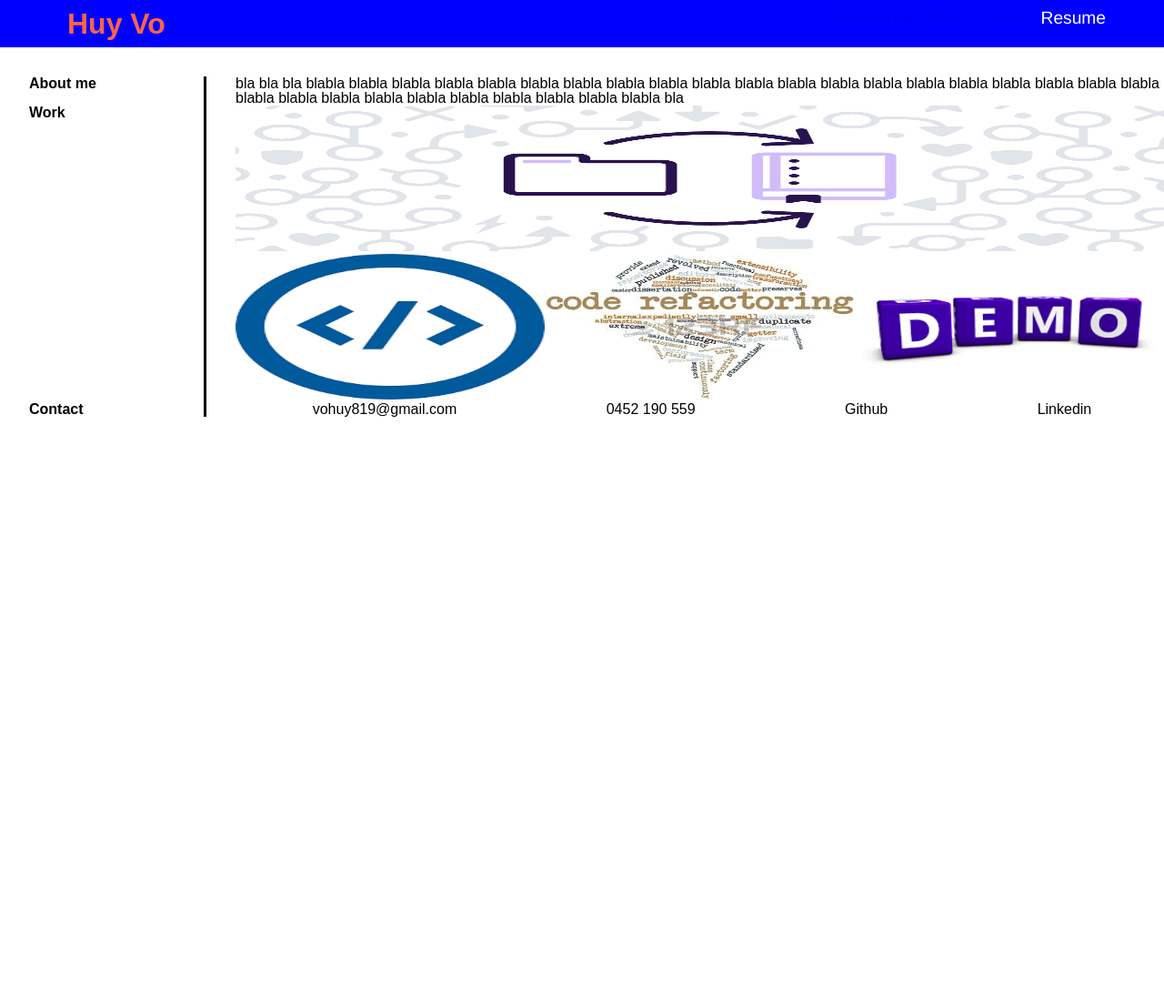
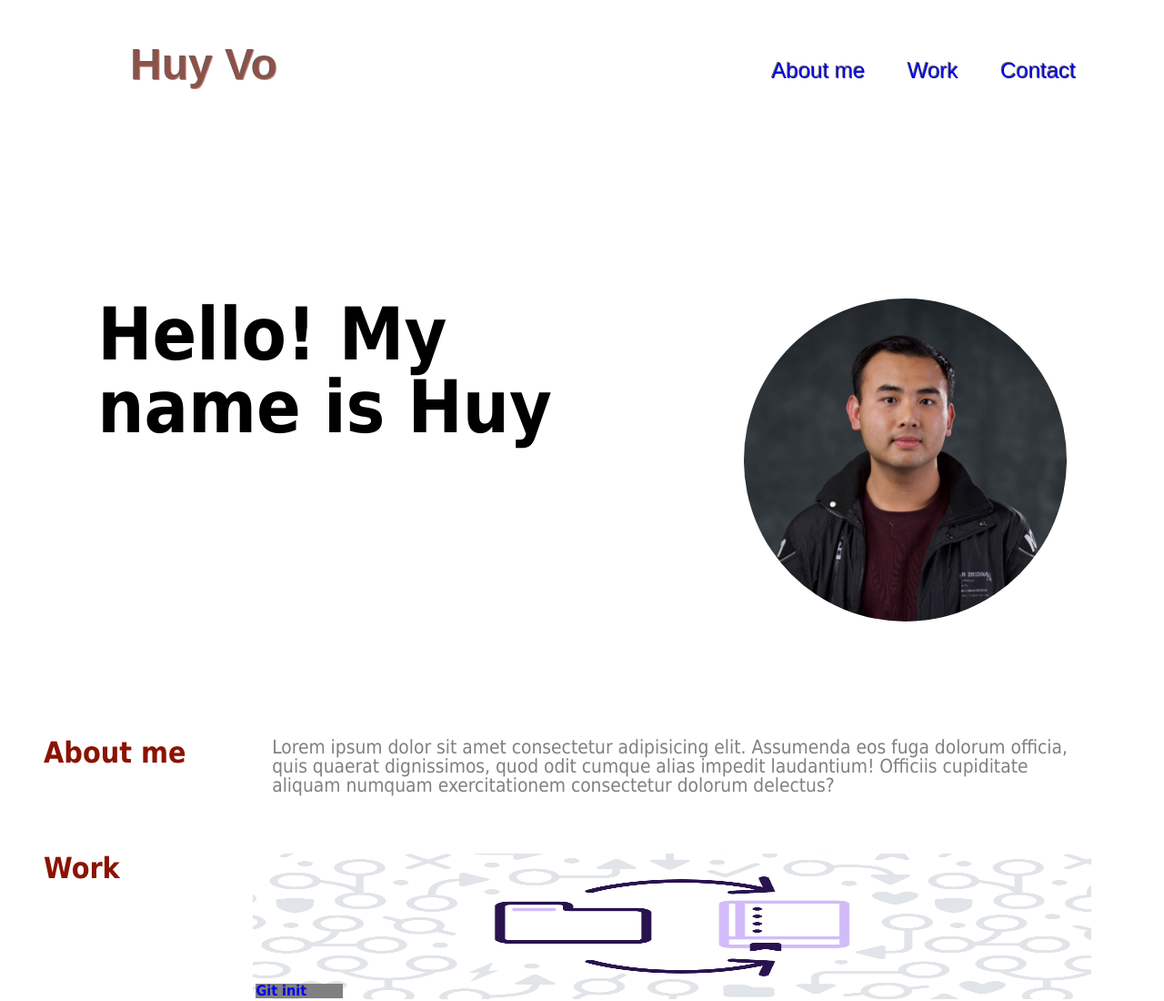
Before and after one commit to HuyHHV/Portfolio, a plain HTML site: page index.html in a window 1280 px wide. Shown: the top 1100 px of the page at 91% size. Before the commit the page ends 800 px from the top, so only its background shows below. Drawn offline with Linux system fonts and the light colour scheme.

```diff
--- a/assets/css/style.css
+++ b/assets/css/style.css
@@ -1,36 +1,74 @@
 :root {
-  --hyper: white
+  --paint: rgba(161, 74, 60,0.65);
+  --card_header: rgba(139, 19, 0, 1)
+}
+
+body {
+    background-color: white;
+    margin: 3em;
+    font-family:Tahoma, Arial, Helvetica, sans-serif;
 }
 
 /* Header */
 header {
-    padding: 10px 5%;
-    display: flex;
-    justify-content: space-between;
-    background-color: blue;
+    font-family:Arial, Helvetica, sans-serif;
+    height: 35vh;
+    padding-bottom: 0.5em;
+
 }
 
 h1 {
-    font-family: fantasy;
-    color: tomato;
+    padding-left: 2em;
+    font-size: 3rem;
+    color: var(--paint);
     display: inline-block;
-    margin-left: 10px;
+    border: var(--paint);
+    text-shadow: -1px -1px rgba(19, 14, 13, 0.65);
+      ;
+}
+/* nav bar stylings */
+nav {
+    float:right;
+    padding-top: 0.75em;
+    margin-right: 1.2em;
+    font-size: 1.5rem;
+    color: var(--paint);
+    border: var(--paint);
+    text-shadow: -1px -1px rgba(19, 14, 13, 0.65);
+
+   }
+
+
+.navEffect {
+    display: inline-block;
+    padding: 0px 20px;
 
 }
 
-nav {
-    font-family: 'Franklin Gothic Medium', 'Arial Narrow', Arial, sans-serif;
-    font-size: 1.2rem;
-    color: var(--hyper);
+.navEffect:hover {
+    transition: all .3s ease-in-out;
+  }
 
-}
+.navEffect::after {
+      content: '';
+      display: block;
+      width: 0;
+      position:absolute;
+      left:50%;
+      height: 2px;
+      background: var(--card_header);
+      transition: cubic-bezier(.77,0,.18,1) 1s;
+  }
 
+.navEffect:hover::after {
+      width: 80%;
+      left: 10%;
+  }
 
-li {
-    display: inline-block;
-    margin-left: 5px;
+.navEffect {
+    transition: cubic-bezier(.77,0,.18,1) 1s;
+  }
 
-}
 
 a {
     text-decoration: none;
@@ -38,35 +76,66 @@ a {
 
 a:visited
 {
-    color: var(--hyper);
+    color:inherit;
     text-decoration: none;
 }
 
-
-
+div {
+    display: flex;
+    flex-wrap: wrap;
+    justify-content: space-around;
+    padding-bottom: 6em;
+}
 
 main {
-    margin-top: 2rem;
+
     display: flex;
     flex-direction: column;
 }
 
+h2 {
+    font-size: 5rem;
+    width: 50%;
+}
+
+#avarta {
+    width: 30%;
+    border-radius: 50%;
+}
+
+/* main */
+
+h3 {
+    font-size: 2rem;
+}
+
+.contain_padding {
+    padding-right: 2em;
+    padding-top: 2em;
+    padding-bottom: 2em;
+}
+
 .card-header {
     float: left;
-    margin-left: 2rem;
-    width: 15%;
+    width: 20%;
+    color: var(--card_header);
 }
 
 article {
     display: flex;
     flex-wrap: wrap;
-    border-left-style: solid;
-    padding-left: 2rem;
-    }
+}
+#paragraph1 {
+    font-size: 1.3rem;
+    padding-left: 1em;
+    padding-right: 1em;
+    color: gray;
+}
 
 
-img {
-    max-height: 10rem;
+
+#work img {
+    height: 10em;
     width: 100%;
 }
 
@@ -78,6 +147,14 @@ img {
 
 }
 
+h4 {
+    position: relative;
+    top: -20px;
+    left: 3px;
+    background-color: gray;
+    width: 6em;
+}
+
 #contact article {
     justify-content: center;
 }
@@ -85,4 +162,6 @@ img {
     display: flex;
     justify-content: space-around;
     width: 100%;
+    font-size: 1.3rem;
+    font-weight: bolder;
 }
--- a/index.html
+++ b/index.html
@@ -13,30 +13,38 @@
        <h1> Huy Vo</h1>
        <nav class="float-right">
            <ul>
-               <li> <a href="#About-me">About me</a></li>
-               <li> <a href="#Work">Work</a></li>
-               <li> <a href="#Contact">Contact</a></li>
-               <li> <a>Resume</a></li>
+               <li class="navEffect"> <a href="#about-me">About me</a></li>
+               <li class="navEffect"> <a href="#work">Work</a></li>
+               <li class="navEffect"> <a href="#contact">Contact</a></li>
            </ul>
        </nav>
     </header>
 
+    <div>
+        <h2>Hello! My name is Huy</h2>
+        <img id="avarta" src="./assets/images/personalphoto.jpg" alt="persnal photo">
+    </div>
+
+
     <main>
-        <section id="about-me">
-            <h2 class="card-header">About me</h2>
+        <section id="about-me" class="contain_padding">
+            <h3 class="card-header">About me</h2>
             <article>
-                <p> bla bla bla blabla blabla blabla blabla blabla blabla blabla blabla blabla blabla blabla blabla blabla blabla blabla blabla blabla blabla blabla blabla blabla blabla blabla blabla blabla blabla blabla blabla blabla blabla bla </p>
+                <p id="paragraph1"> Lorem ipsum dolor sit amet consectetur adipisicing elit. Assumenda eos fuga dolorum officia, quis quaerat dignissimos, quod odit cumque alias impedit laudantium! Officiis cupiditate aliquam numquam exercitationem consectetur dolorum delectus?
+                </p>
             </article>
+
         </section>
 
-        <section id="work">
-            <h2 class="card-header">Work</h2>
+        <section id="work" class="contain_padding">
+            <h3 class="card-header">Work</h2>
 
             <article>
 
                 <section class="card" id="git-init">
                     <a href="https://github.com/HuyHHV/git-init-sample">
                         <img src="./assets/images/git-init.png" alt="folder and server">
+                        <h4>Git init</h4>
                     </a>
 
                 </section>
@@ -44,19 +52,25 @@
                 <section class="card" id="prework">
                     <a href="https://github.com/HuyHHV/prework-about-me/tree/master/img">
                     <img src="./assets/images/prework.png" alt="html logo">
+                    <h4>Pre-Work</h4>
                     </a>
+
                 </section>
 
                 <section class="card">
                     <a href="https://github.com/HuyHHV/Code-refactor">
                     <img src="./assets/images/refactor.jpg" alt="code refactoring" >
+                    <h4>Code Refactoring</h4>
                     </a>
+
                 </section>
 
                 <section class="card">
                     <a href="https://github.com/HuyHHV/first-day-demo">
                     <img src="./assets/images/demo.png" alt="image of demo">
+                    <h4>First Day Demo</h4>
                     </a>
+
                </section>
 
             </article>
@@ -65,14 +79,14 @@
 
     </main>
     <footer>
-        <section id="contact">
-            <h2 class="card-header">Contact</h2>
+        <section id="contact" class="contain_padding">
+            <h3 class="card-header">Contact</h2>
             <article>
             <ul id="contact-infor">
                 <li> vohuy819@gmail.com </li>
                 <li> 0452 190 559</li>
-                <li> <a>Github</a></li>
-                <li> <a>Linkedin</a></li>
+                <li> <a href="https://github.com/HuyHHV">Github</a></li>
+                <li> <a href="https://www.linkedin.com/in/huy-vo-a5b638118/">Linkedin</a></li>
             </ul>
             </article>
         </section>
```
Also changed, not shown: assets/images/headerphoto.jpg (added), assets/images/personalphoto.jpg (added).
